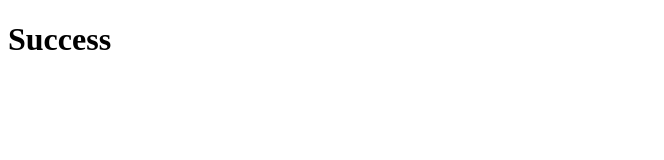
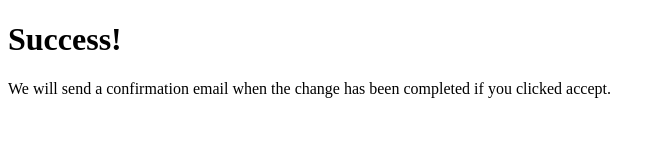
Before and after one commit to agoyal-rbi/agoyal-rbi.github.io, a plain HTML site: page index.html in a window 1280 px wide. Shown: the whole page, without its empty margins (0-664 px from the left). Drawn offline with Linux system fonts and the light colour scheme.

Commit message:
Updating success page with confirmation email verbiage

```diff
--- a/index.html
+++ b/index.html
@@ -4,6 +4,7 @@
   <title>Success</title>
 </head>
 <body>
-  <h1>Success</h1>
+  <h1>Success!</h1>
+  <p>We will send a confirmation email when the change has been completed if you clicked accept.</p>
 </body>
 </html>
```
